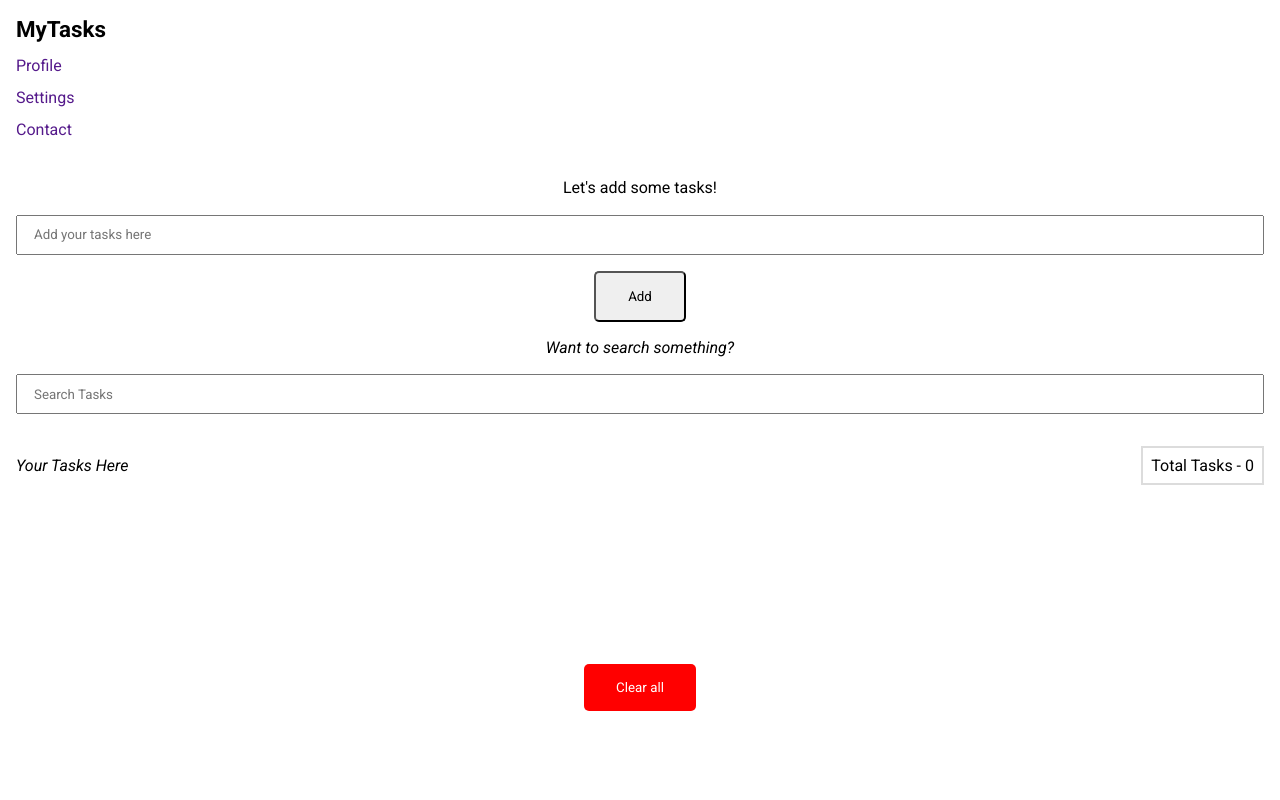
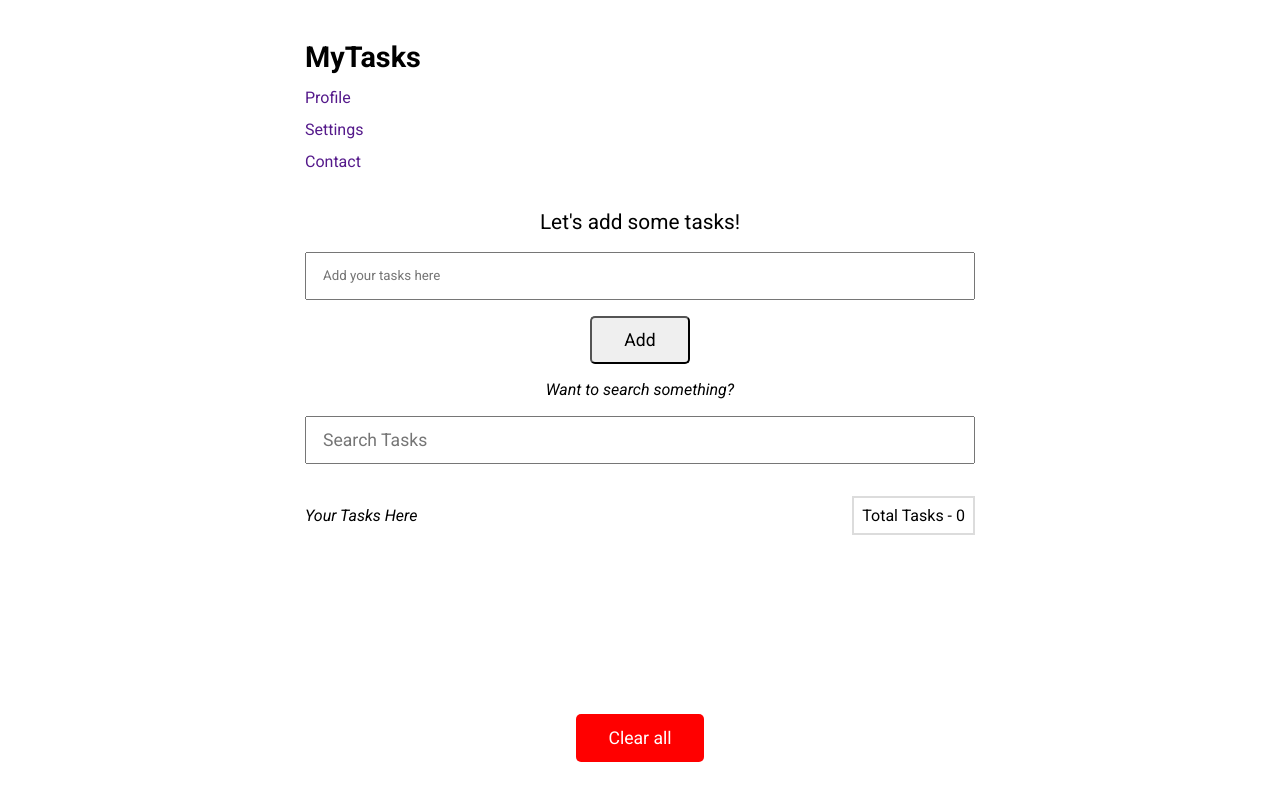
Before and after one commit to aDEViant/pp-my-tasks-app, a plain HTML site: page index.html in a window 1280 px wide. Drawn offline with Linux system fonts and the light colour scheme.

Commit message:
Add Responsiveness

```diff
--- a/style.css
+++ b/style.css
@@ -142,3 +142,94 @@ form > input {
 
 /* Media Queries  */
 /* For Tablets (600px and above) */
+
+@media (min-width: 600px) {
+  .container {
+    padding: 2rem;
+    max-width: 550px;
+    margin: 0 auto;
+  }
+
+  form {
+    flex-direction: row;
+    gap: 0.5rem;
+  }
+
+  form > input {
+    flex: 1;
+  }
+
+  .btn {
+    width: auto;
+    padding: 0 1.5rem;
+    height: 2.75rem;
+  }
+
+  .filterSection > input {
+    height: 2.75rem;
+  }
+
+  .taskListItems > li {
+    font-size: 1.1rem;
+    padding: 0.5rem 1.25rem;
+  }
+
+  .formButton {
+    height: 2rem;
+    width: 2rem;
+  }
+}
+
+/* For Desktop (1024px and above) */
+@media (min-width: 1024px) {
+  .container {
+    /* border: 2px solid aqua; */
+
+    max-width: 750px;
+    padding: 2.5rem;
+  }
+
+  nav > h1 {
+    font-size: 1.8rem;
+  }
+
+  nav > a {
+    font-size: 1.1rem;
+  }
+
+  .mainSectionMessage {
+    font-size: 1.3rem;
+  }
+
+  form > input {
+    /* border: 2px solid aqua; */
+    height: 3rem;
+  }
+
+  .btn {
+    height: 3rem;
+    font-size: 1.1rem;
+    padding: 0 2rem;
+  }
+
+  .filterSection > input {
+    height: 3rem;
+    font-size: 1.1rem;
+  }
+
+  .taskListItems > li {
+    font-size: 1.3rem;
+    padding: 0.75rem 1.5rem;
+  }
+
+  .formButton {
+    height: 2.5rem;
+    width: 2.5rem;
+    font-size: 1.2rem;
+  }
+
+  .taskCounter {
+    font-size: 1rem;
+    padding: 0.5rem 1rem;
+  }
+}
```
